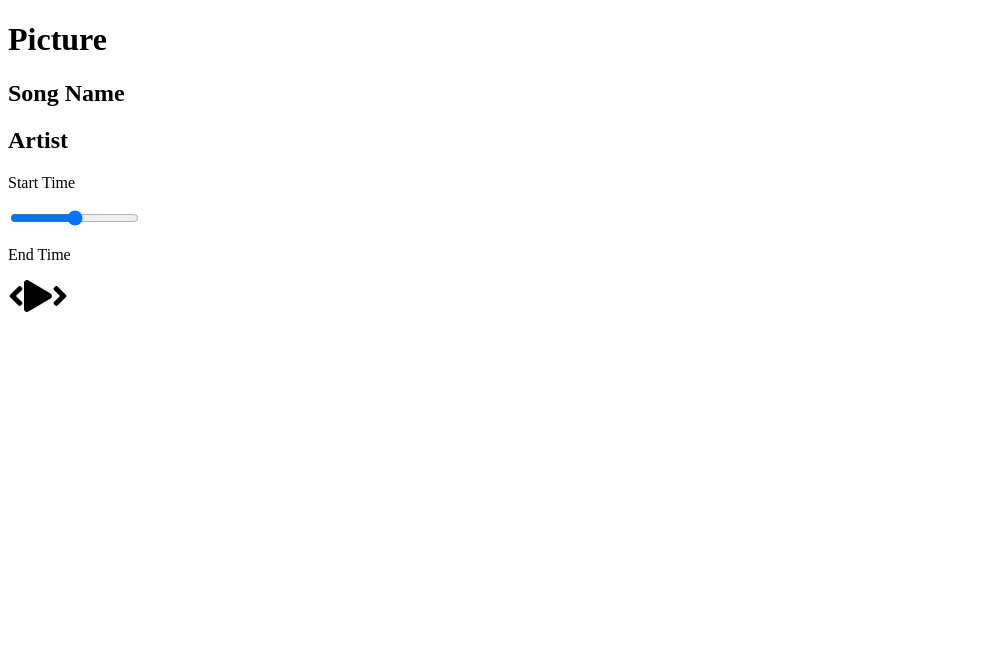
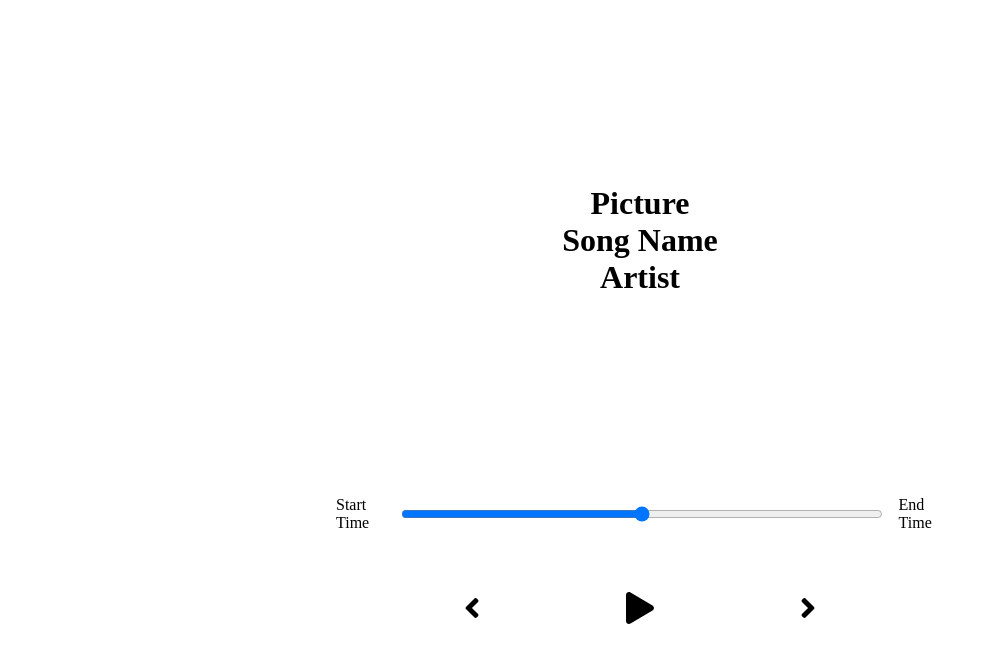
Before and after one commit to alexangria1992/react-music-player, a React (Create React App) app: page / in a window 1280 px wide. Shown: the top 662 px of the page, without its empty margins (0-987 px from the left). Built offline with nearby package versions, Linux system fonts and the light colour scheme.

Commit message:
initial styling

```diff
--- a/src/App.js
+++ b/src/App.js
@@ -1,5 +1,6 @@
 
 import React from 'react';
+import './styles/app.scss';
 //Adding components
 import Player from './components/Player';
 import Song from './components/Song';
--- a/src/components/Song.js
+++ b/src/components/Song.js
@@ -4,8 +4,8 @@ import React from 'react'
     return (
         <div className="song-container">
             <h1>Picture </h1>
-            <h2>Song Name</h2>
-            <h2>Artist</h2>
+            <h1>Song Name</h1>
+            <h1>Artist</h1>
 
         </div>
 
--- a/src/styles/app.scss
+++ b/src/styles/app.scss
@@ -3,3 +3,6 @@
     padding: 0;
     box-sizing: border-box;
 }
+
+@import './song';
+@import './player'
--- /dev/null
+++ b/src/styles/player.scss
@@ -0,0 +1,33 @@
+.player
+{
+    min-height: 20vh;
+    display: flex;
+    flex-direction: column;
+    align-items: center;
+    justify-content: space-between;
+}
+
+.time-control
+{
+    width: 50%;
+    display: flex;
+    input {
+        width: 100%;
+        padding: 1rem 2rem;
+    }
+    p{
+        padding: 1rem;
+    }
+}
+
+.play-control
+{
+    display: flex;
+    justify-content: space-between;
+    align-items: center;
+    padding: 1rem;
+    width: 30%;
+    svg{
+        cursor: pointer;
+    }
+}
--- /dev/null
+++ b/src/styles/song.scss
@@ -0,0 +1,9 @@
+.song-container
+{
+    min-height: 60vh;
+
+    display: flex;
+    flex-direction: column;
+    align-items: center;
+    justify-content: center;
+}
```
